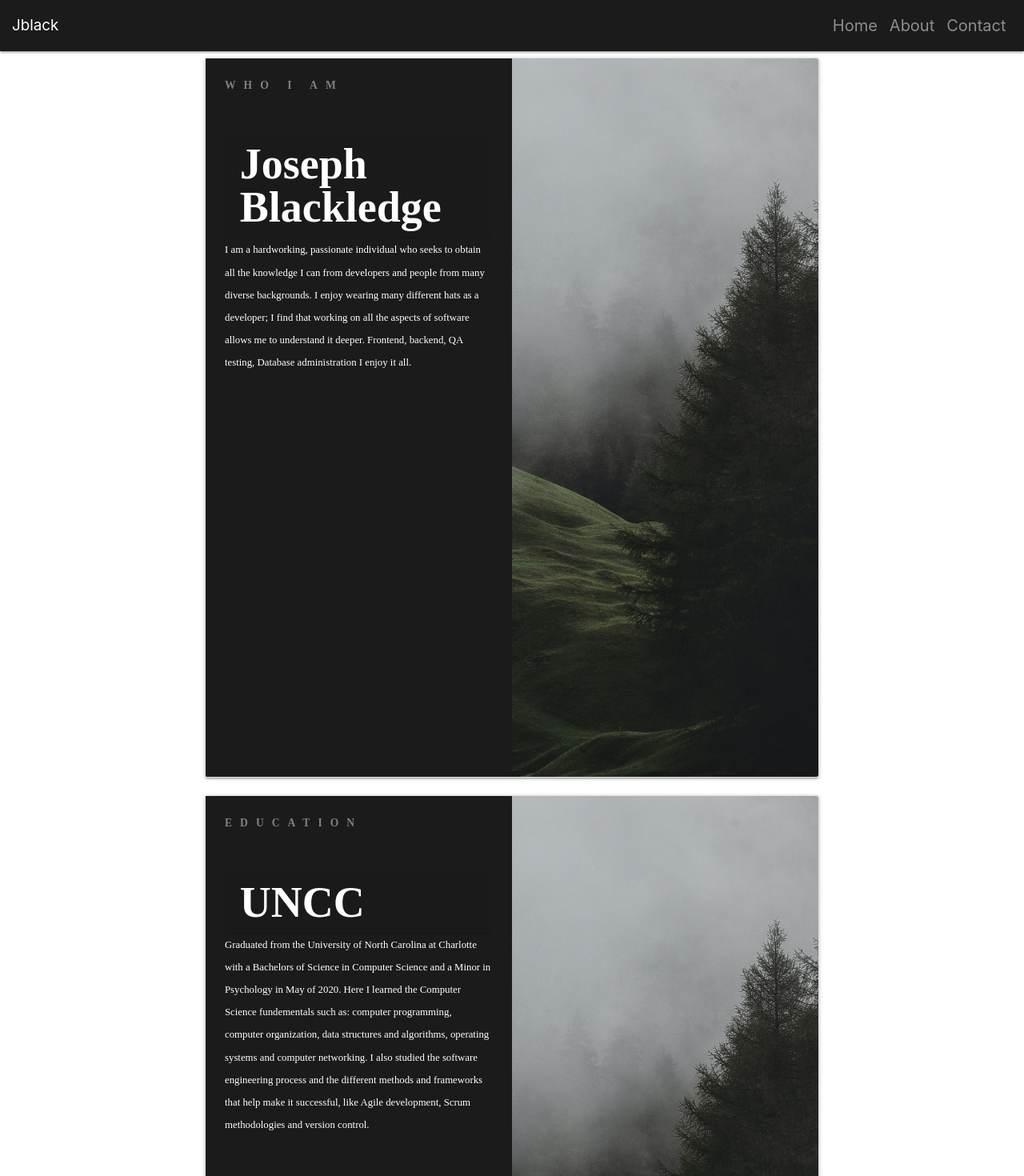
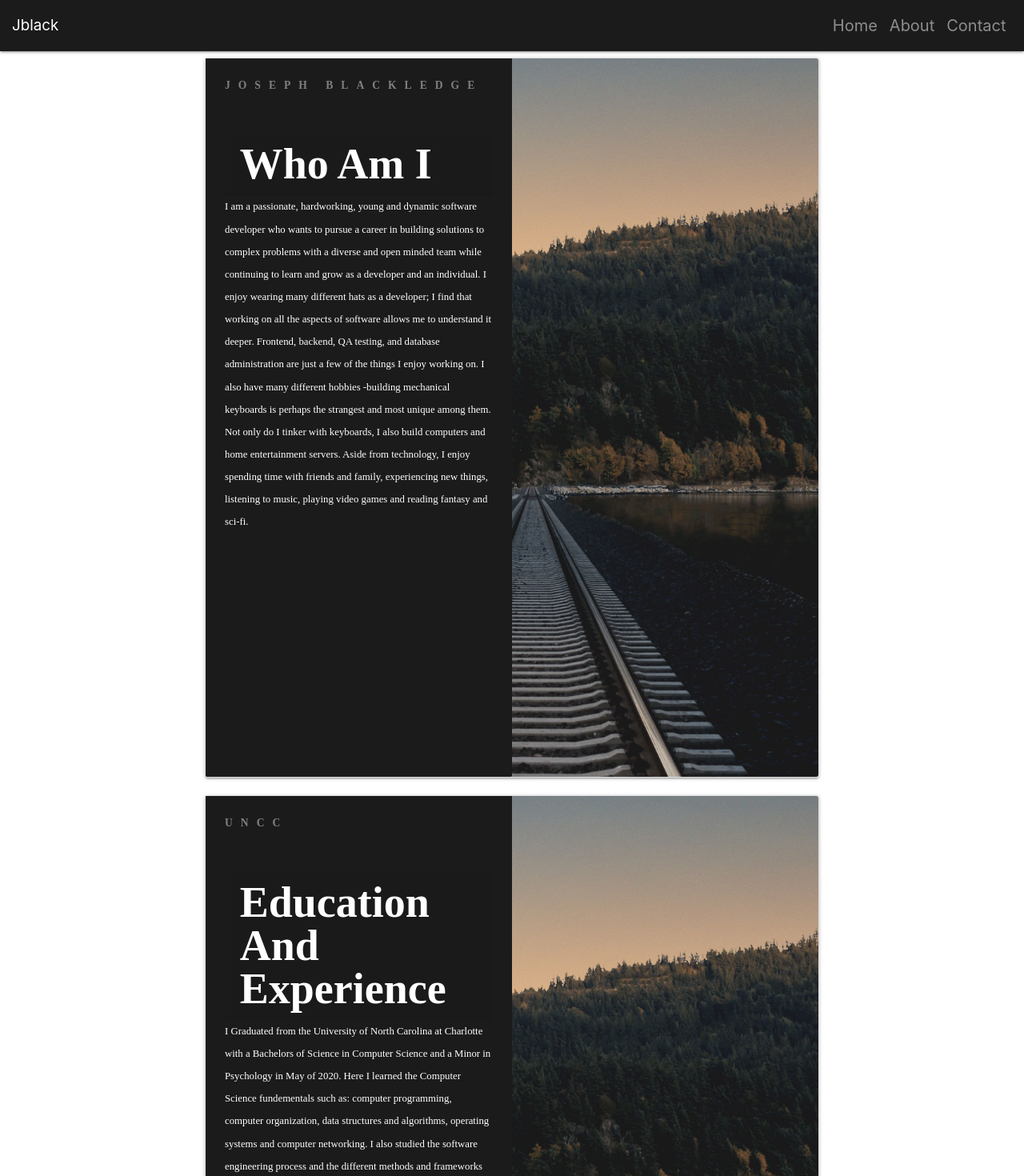
Before and after one commit to BlueDiablos/jblack_dev, a React (Create React App) app: page /about in a window 1280 px wide. Shown: the top 1470 px of the page at 80% size. Built offline with nearby package versions, Linux system fonts and the light colour scheme.

Commit message:
Edited about page - changed background image and combined experience with education card

```diff
--- a/src/components/Pane.css
+++ b/src/components/Pane.css
@@ -26,8 +26,9 @@
 #img1 {
   min-height: 100%;
 
-  background-image: url("../assets/images/lowlightforest.jpg");
+  background-image: url("../assets/images/eveninghorizon.jpg");
 }
+
 
 .card-content {
   padding: 10% 5%;
--- a/src/pages/AboutPage.js
+++ b/src/pages/AboutPage.js
@@ -13,19 +13,21 @@ class AboutPage extends React.Component {
       info: [
         {
           id: 0,
-          title: "Who I am",
-          header: "Joseph Blackledge",
+          title: "Joseph Blackledge",
+          header: "Who Am I",
           body:
-            "I am a hardworking, passionate individual who seeks to obtain all the knowledge I can from developers and people from many diverse backgrounds."
+            "I am a passionate, hardworking, young and dynamic software developer who wants to pursue a career in building solutions to complex problems with a diverse and open minded team while continuing to learn and grow as a developer and an individual."
             + " I enjoy wearing many different hats as a developer; I find that working on all the aspects of software allows me to understand it deeper."
-            + " Frontend, backend, QA testing, Database administration I enjoy it all."
+            + " Frontend, backend, QA testing, and database administration are just a few of the things I enjoy working on. I also have many different hobbies -building mechanical keyboards is perhaps the strangest and most unique among them."
+            + " Not only do I tinker with keyboards, I also build computers and home entertainment servers. Aside from technology, I enjoy spending time with friends and family, experiencing new things, listening to music, playing video games"
+            + " and reading fantasy and sci-fi."
         },
         {
           id: 1,
-          title: "Education",
-          header: "UNCC",
+          title: "UNCC",
+          header: "Education and Experience",
           body:
-            "Graduated from the University of North Carolina at Charlotte with a Bachelors of Science in Computer Science and a Minor in Psychology in May of 2020. " +
+            "I Graduated from the University of North Carolina at Charlotte with a Bachelors of Science in Computer Science and a Minor in Psychology in May of 2020. " +
             " Here I learned the Computer Science fundementals such as: computer programming, computer organization, data structures and algorithms, operating systems and computer networking."
             + " I also studied the software engineering process and the different methods and frameworks that help make it successful, like Agile development, Scrum methodologies and version control."
 
```
Also changed, not shown: src/assets/images/eveninghorizon.jpg (added).
